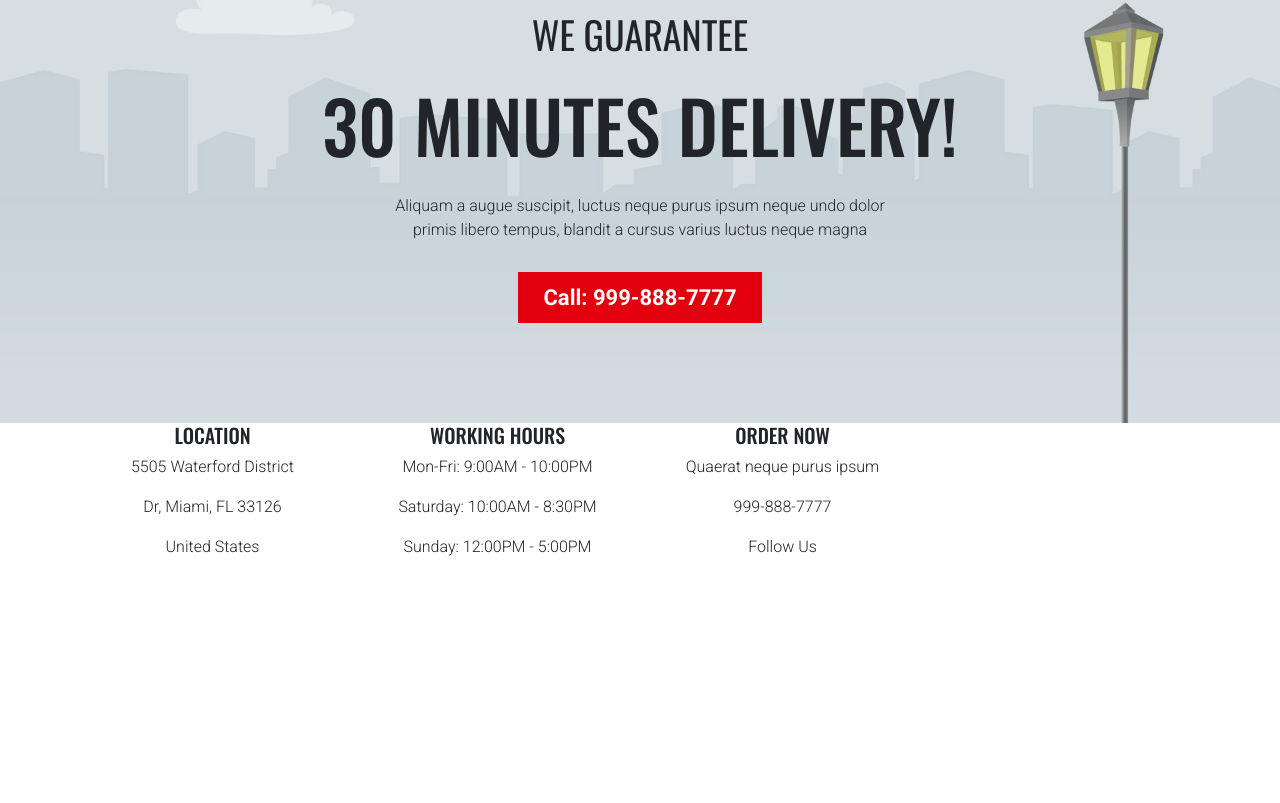
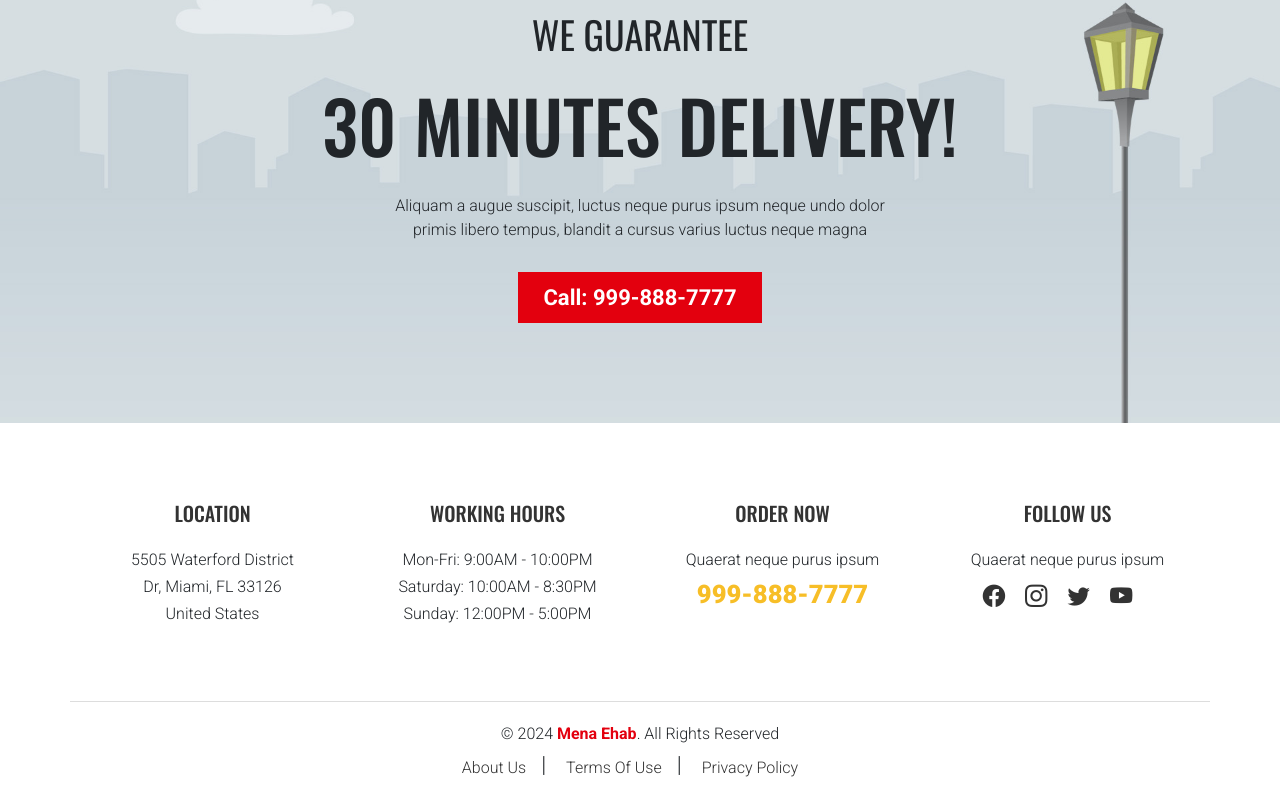
Before and after one commit to menaehab/Food-Delivery, a React (Create React App) app: page / in a window 1280 px wide. Shown: the part 6413-7216 px from the top of the page. Before the commit the page ends 7012 px from the top, so only its background shows below. Built offline with nearby package versions, Linux system fonts and the light colour scheme; a web font is replaced by a local one.

Commit message:
Setup footer section

```diff
--- a/src/assets/components/layouts/Footer.js
+++ b/src/assets/components/layouts/Footer.js
@@ -1,6 +1,7 @@
 import React from "react";
 import "../../../styles/Footer.css";
 import { Col, Container, Row } from "react-bootstrap";
+import { Link } from "react-router-dom";
 export default function Footer() {
   return (
     <footer>
@@ -26,8 +27,59 @@ export default function Footer() {
             <div className="text-center">
               <h5>Order Now</h5>
               <p>Quaerat neque purus ipsum</p>
-              <p>999-888-7777</p>
-              <p>Follow Us</p>
+              <p>
+                <Link to="tel:999888777" className="calling">
+                  999-888-7777
+                </Link>
+              </p>
+            </div>
+          </Col>
+          <Col sm={6} lg={3} className="mb-4 mg-lg-0">
+            <div className="text-center">
+              <h5>Follow Us</h5>
+              <p>Quaerat neque purus ipsum</p>
+              <ul className="list-unstyled text-center mt-2">
+                <li>
+                  <Link to="/">
+                    <i className="bi bi-facebook"></i>
+                  </Link>
+                </li>
+                <li>
+                  <Link to="/">
+                    <i className="bi bi-instagram"></i>
+                  </Link>
+                </li>
+                <li>
+                  <Link to="/">
+                    <i className="bi bi-twitter"></i>
+                  </Link>
+                </li>
+                <li>
+                  <Link to="/">
+                    <i className="bi bi-youtube"></i>
+                  </Link>
+                </li>
+              </ul>
+            </div>
+          </Col>
+        </Row>
+        <Row className="text-center mt-5 copy-right">
+          <Col>
+            <div>
+              <p className="copy-right-p">
+                © 2024 <span>Mena Ehab</span>. All Rights Reserved
+              </p>
+              <ul className="list-unstyled text-center mb-0">
+                <li>
+                  <Link to="/">About Us</Link>
+                </li>
+                <li>
+                  <Link to="/">Terms Of Use</Link>
+                </li>
+                <li>
+                  <Link to="/">Privacy Policy</Link>
+                </li>
+              </ul>
             </div>
           </Col>
         </Row>
--- a/src/styles/Footer.css
+++ b/src/styles/Footer.css
@@ -0,0 +1,64 @@
+footer {
+  padding-top: 80px;
+}
+
+footer h5 {
+  color: var(--light-black);
+  line-height: 1;
+  margin-bottom: 25px;
+}
+
+footer p {
+  margin-bottom: 3px;
+  font-size: 1rem;
+}
+
+footer .calling {
+  font-size: 1.6rem;
+  font-weight: 800;
+  color: var(--yellow);
+}
+
+footer ul li {
+  display: inline-block;
+  margin-right: 20px;
+  font-size: 1.4rem;
+  cursor: pointer;
+}
+
+footer .copy-right {
+  border-top: 1px solid var(--light-grey-2);
+  margin-top: 60px;
+  padding: 20px 0;
+}
+
+.copy-right a {
+  color: var(--light-black);
+  font-size: 1rem;
+}
+
+footer i {
+  color: var(--light-black);
+}
+
+.copy-right-p span {
+  color: var(--light-red);
+  font-weight: 600;
+}
+
+footer .copy-right ul li {
+  padding: 0 10px;
+  position: relative;
+}
+
+footer .copy-right ul li:after {
+  content: "|";
+  padding-left: 11px;
+  position: absolute;
+  top: -1px;
+  right: -10px;
+}
+
+footer .copy-right ul li:last-child:after {
+  display: none;
+}
```
